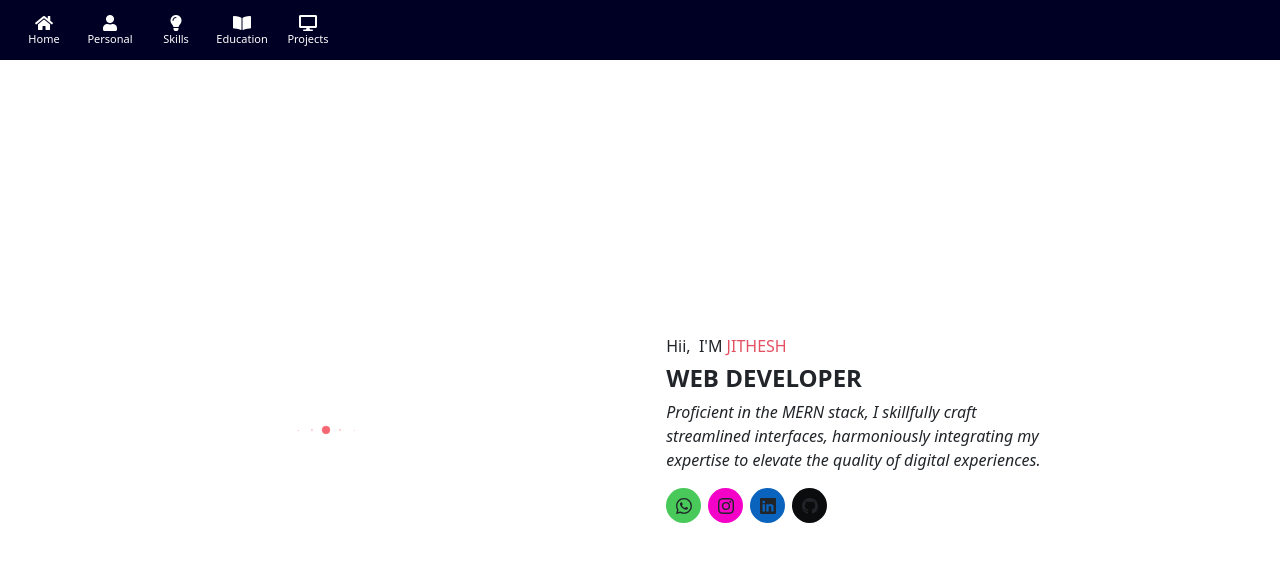
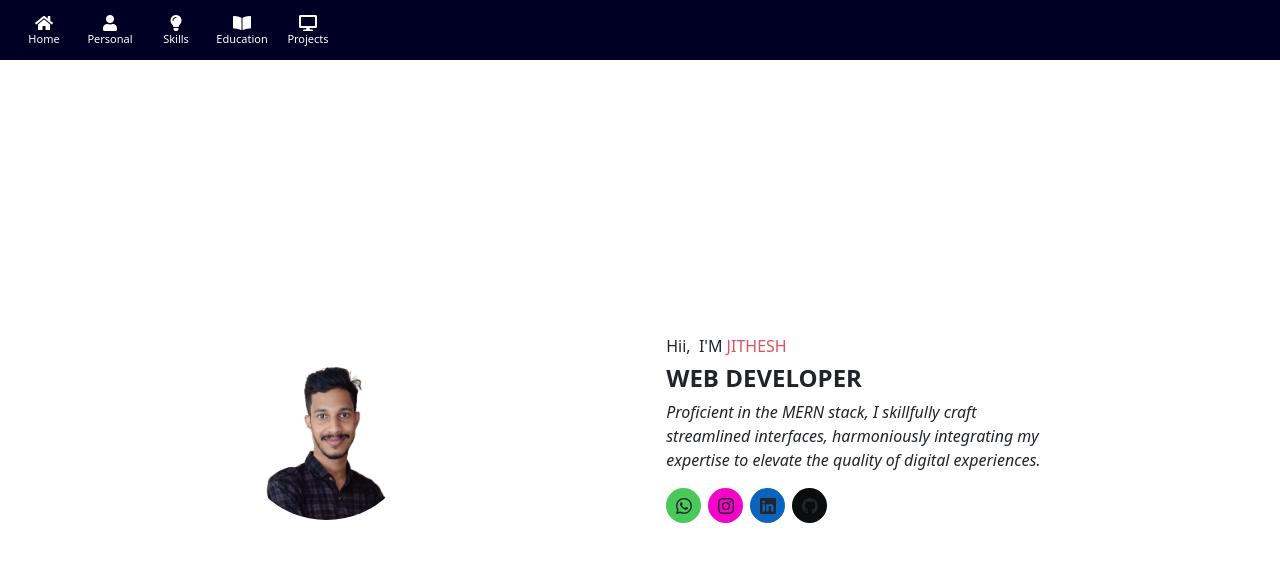
Before and after one commit to jitheshm/personal-portfolio, a Next.js app: page / in a window 1280 px wide. Shown: the top 562 px of the page. Built offline with nearby package versions, Linux system fonts and the light colour scheme.

Commit message:
image added

```diff
--- a/src/components/Landing/Landing.js
+++ b/src/components/Landing/Landing.js
@@ -1,10 +1,12 @@
+import Image from 'next/image'
 import React from 'react'
 import styles from '../../styles/Landing.module.css'
 function Landing() {
     return (
         <div className={`container-fluid ${styles.containerBox}`}>
             <div className={`col-12 col-md-6 ${styles.landingRight}`}>
-                <div className={styles.loader1}><span /><span /><span /><span /><span /></div>
+            <div className={`${styles.imgContainer} ps-4`}><Image src="/propic.png" width={220} height={215} /></div>
+
             </div>
             <div className={`col-12 col-md-6 ${styles.landingRight}`}>
                 <div className="col-11">
--- a/src/styles/Landing.module.css
+++ b/src/styles/Landing.module.css
@@ -55,59 +55,14 @@
   .socialIcon.github {
     background-color: #0b0c0e;
   }
-
-  .loader1 {
-    display: inline-block;
-    font-size: 0px;
-    padding: 0px;
+  .imgContainer {
+    height: 179px;
+    width: 179px;
+    overflow: hidden;
+    border-radius: 127px;
+    background-color: #ffffff;
+    display: flex;
+    flex-wrap: wrap;
+    justify-content: center;
+    /*align-items: center;*/
   }
-
-  .loader1 span {
-    vertical-align: middle;
-    border-radius: 100%;
-    display: inline-block;
-    width: 10px;
-    height: 10px;
-    margin: 3px 2px;
-    -webkit-animation: loader1 0.8s linear infinite alternate;
-    animation: loader1 0.8s linear infinite alternate;
-  }
-
-  .loader1 span:nth-child(1) {
-    -webkit-animation-delay: -1s;
-    animation-delay: -1s;
-    background: rgba(245, 103, 115,0.6);
-  }
-
-  .loader1 span:nth-child(2) {
-    -webkit-animation-delay: -0.8s;
-    animation-delay: -0.8s;
-    background: rgba(245, 103, 115,0.8);
-  }
-
-  .loader1 span:nth-child(3) {
-    -webkit-animation-delay: -0.26666s;
-    animation-delay: -0.26666s;
-    background: rgba(245, 103, 115,1);
-  }
-
-  .loader1 span:nth-child(4) {
-    -webkit-animation-delay: -0.8s;
-    animation-delay: -0.8s;
-    background: rgba(245, 103, 115,0.8);
-  }
-
-  .loader1 span:nth-child(5) {
-    -webkit-animation-delay: -1s;
-    animation-delay: -1s;
-    background: rgba(245, 103, 115,0.4);
-  }
-
-  @keyframes loader1 {
-    from {
-      transform: scale(0, 0);
-    }
-    to {
-      transform: scale(1, 1);
-    }
-  }
--- a/src/styles/globals.css
+++ b/src/styles/globals.css
@@ -1,6 +1,7 @@
 body {
     background-color: #000024;
     color: #ffffff;
+    overflow-x: overlay;
   }
 
 
```
Also changed, not shown: public/propic.png (added).
